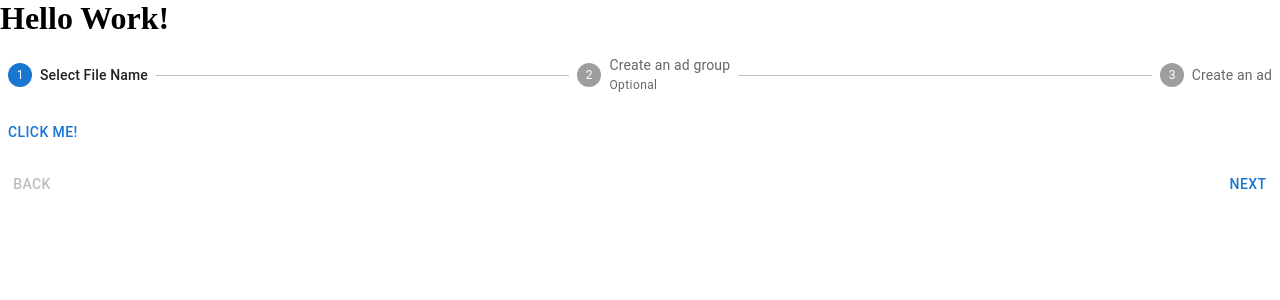
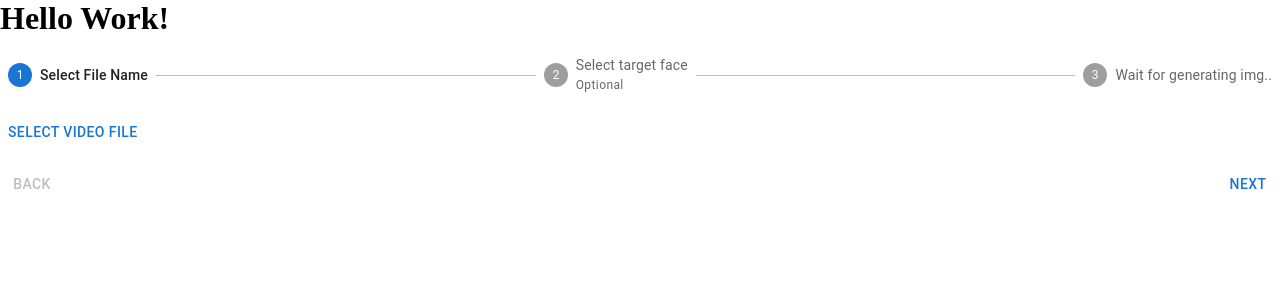
Before and after one commit to FukukouSSJouhou/A_MIA_R3, a React app: page /#/ in a window 1280 px wide. Shown: the top 300 px of the page. Built offline with nearby package versions, Linux system fonts and the light colour scheme.

Commit message:
added???

```diff
--- a/src_node/pages/IndexPage.tsx
+++ b/src_node/pages/IndexPage.tsx
@@ -1,7 +1,7 @@
 import { Box, Button, Dialog, DialogActions, DialogContent, DialogContentText, DialogTitle, Step, StepLabel, Stepper, Typography } from '@mui/material';
 import React, * as react from 'react';
 
-const steps = ['Select File Name', 'Create an ad group', 'Create an ad'];
+const steps = ['Select File Name', 'Select target face', 'Wait for generating img..'];
 export default function IndexPage(): React.ReactElement {
   const [vfilename, setvfilename] = React.useState<string>(null!);
   const [activeStep, setActiveStep] = React.useState(0);
@@ -102,13 +102,17 @@ export default function IndexPage(): React.ReactElement {
             {vfilename}
             <br />
             <Button onClick={button_clicked}>
-              Click me!
+              Select video file
             </Button>
             <br />
           </>
         );
       case 1:
-        return "One!";
+        return (
+          <>
+            Please wait ....
+          </>
+        );
       default:
         return "Default!";
     }
```
